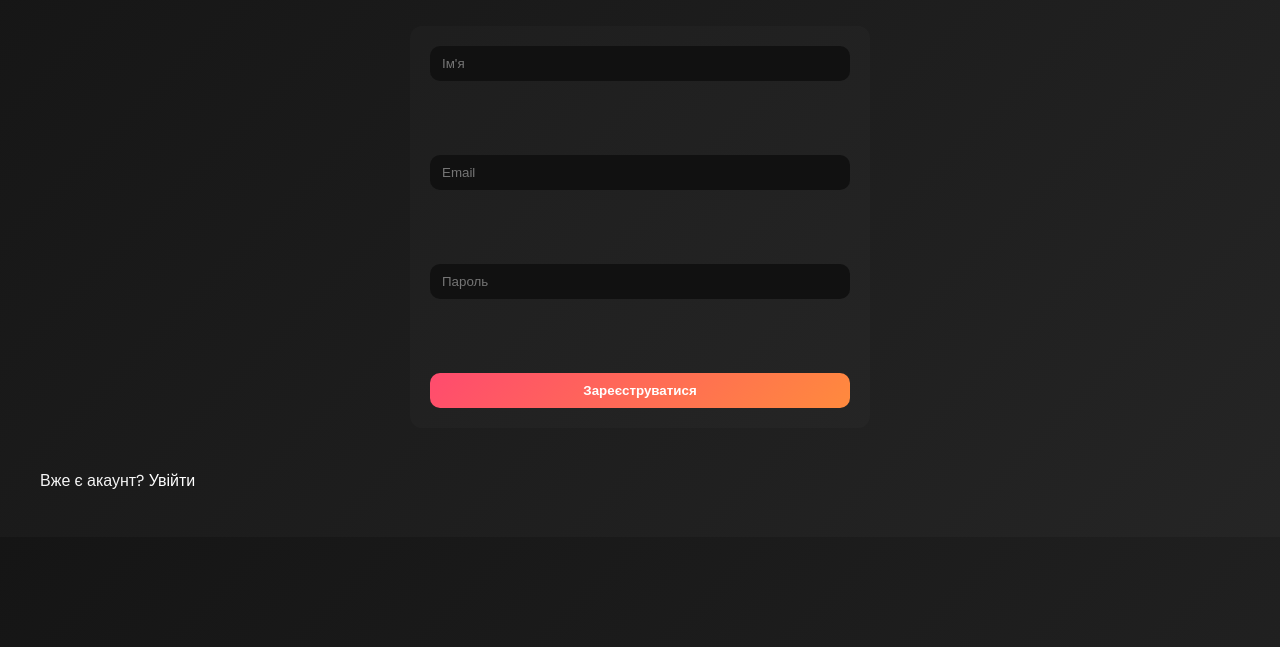
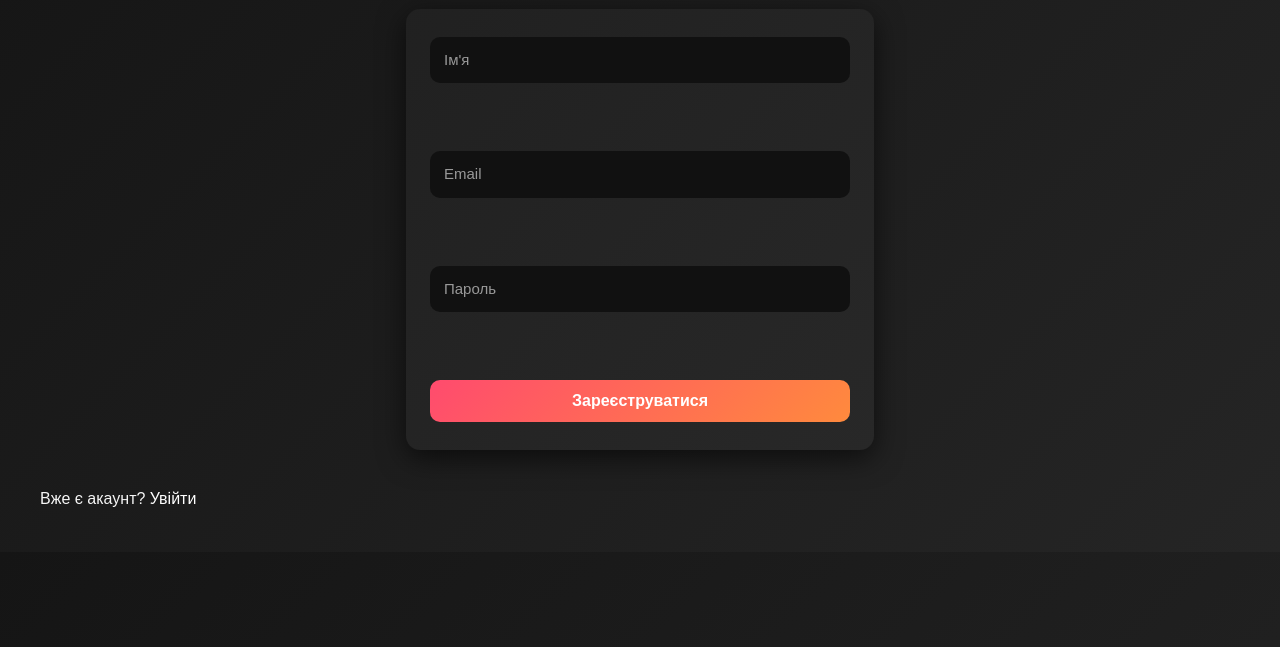
Before and after one commit to dodulka/sensey, a plain HTML site: page reg.html in a window 1280 px wide. Shown: the part 153-800 px from the top of the page. Drawn offline with Linux system fonts and the light colour scheme; a web font is replaced by a local one.

Commit message:
Add files via upload

```diff
--- a/style.css
+++ b/style.css
@@ -1,5 +1,4 @@
-
-@import url('https://fonts.googleapis.com/css2?family=Poppins:wght@300;400;600;700&display=swap');
+@import url('[https://fonts.googleapis.com/css2?family=Poppins:wght@300;400;600;700&display=swap](https://fonts.googleapis.com/css2?family=Poppins:wght@300;400;600;700&display=swap)');
 
 body {
 font-family: 'Poppins', sans-serif;
@@ -43,17 +42,14 @@ header {
 transform: translateY(-2px);
 }
 
-
 a, a:link, a:visited {
 color: #fff;
 text-decoration: none;
 }
 a:hover { color: #ff6600; text-decoration: underline; }
 
-
 .content { padding: 28px 30px; max-width: 1200px; margin: 0 auto; }
-.content h2 { color: #ff6600; margin: 0 0 12px 0; font-size: 28px; }
-
+.content h2 { color: #ff6600; margin: 0 0 12px 0; font-size: 28px; text-align:center; }
 
 #searchInput {
 padding: 10px 12px;
@@ -67,14 +63,12 @@ a:hover { color: #ff6600; text-decoration: underline; }
 }
 #searchInput:focus { box-shadow: 0 0 10px rgba(255,102,0,0.25); }
 
-
 .grid {
 display: grid;
 grid-template-columns: repeat(auto-fit, minmax(220px,1fr));
 gap: 22px;
 margin-top: 10px;
 }
-
 
 .card {
 background: linear-gradient(180deg, #161616, #1b1b1b);
@@ -106,7 +100,6 @@ a:hover { color: #ff6600; text-decoration: underline; }
 }
 .card .buy-btn:hover { transform: scale(1.03); }
 
-
 .drawer {
 position: fixed;
 right: 0;
@@ -129,7 +122,6 @@ a:hover { color: #ff6600; text-decoration: underline; }
 .drawer .head strong { color:#ff6600; font-size:18px; }
 .drawer .cart-body { overflow-y:auto; flex: 1 1 auto; padding-right:6px; }
 
-
 .cart-item {
 display:flex;
 gap: 10px;
@@ -150,7 +142,6 @@ a:hover { color: #ff6600; text-decoration: underline; }
 
 .foot { margin-top:12px; display:flex; justify-content:space-between; align-items:center; gap:10px; }
 .foot button { background: linear-gradient(135deg, #ff4b6e, #ff8a3d); border:none; padding:10px 14px; border-radius:10px; color:#fff; font-weight:700; cursor:pointer; }
-
 
 .empty-cart { padding: 18px; color:#bbb; text-align:center; }
 
@@ -177,25 +168,64 @@ a:hover { color: #ff6600; text-decoration: underline; }
 .modal-img { width:100%; height:280px; object-fit:cover; border-radius:8px; margin-bottom:12px; }
 .modal-price { font-weight:800; font-size:20px; color:#ffb07c; margin:10px 0 18px; }
 
+/* === СТИЛІ ДЛЯ ФОРМ === */
+form {
+display: flex;
+flex-direction: column;
+gap: 16px;
+max-width: 420px;
+margin: 40px auto;
+padding: 28px 24px;
+background: rgba(255, 255, 255, 0.03);
+border-radius: 14px;
+box-shadow: 0 8px 28px rgba(0,0,0,0.6);
+}
 
-form {
-  display:flex;
-  flex-direction:column;
-  gap:12px;
-  max-width:420px;
-  margin:40px auto;
-  padding:20px;
-  background: rgba(255,255,255,0.02);
-  border-radius:12px;
+form input {
+padding: 12px 14px;
+border-radius: 10px;
+border: none;
+background: #111;
+color: #fff;
+font-size: 16px;
+line-height: 1.4;
+font-family: 'Poppins', sans-serif;
+outline: none;
 }
-form input {
-  padding:10px 12px;
-  border-radius:10px;
+
+form input::placeholder {
+color: #999;
+font-size: 15px;
+}
+
+form button {
+background: linear-gradient(135deg,#ff4b6e,#ff8a3d);
 border: none;
-  background:#111;
-  color:#fff;
+padding: 12px 14px;
+color: #fff;
+border-radius: 10px;
+cursor: pointer;
+font-weight: 700;
+font-size: 16px;
+transition: transform 0.2s ease, box-shadow 0.2s ease;
 }
-form button { background: linear-gradient(135deg,#ff4b6e,#ff8a3d); border:none; padding:10px 12px; color:#fff; border-radius:10px; cursor:pointer; font-weight:700; }
+
+form button:hover {
+transform: translateY(-2px);
+box-shadow: 0 6px 20px rgba(255, 102, 0, 0.4);
+}
+
+form a {
+margin-top: 8px;
+text-align: center;
+font-size: 14px;
+color: #fff;
+}
+
+form a:hover {
+color: #ff6600;
+text-decoration: underline;
+}
 
 @media (max-width:600px){
 .card { min-height: 300px; }
```
Lines whose indentation alone changed are shown as unchanged.
